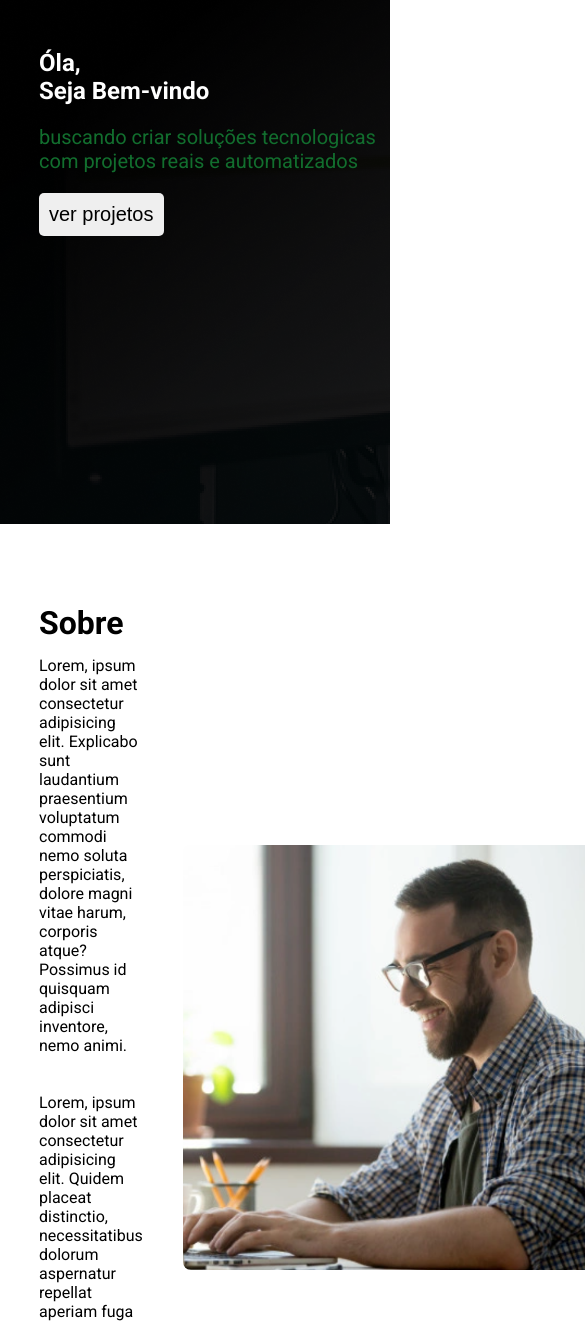
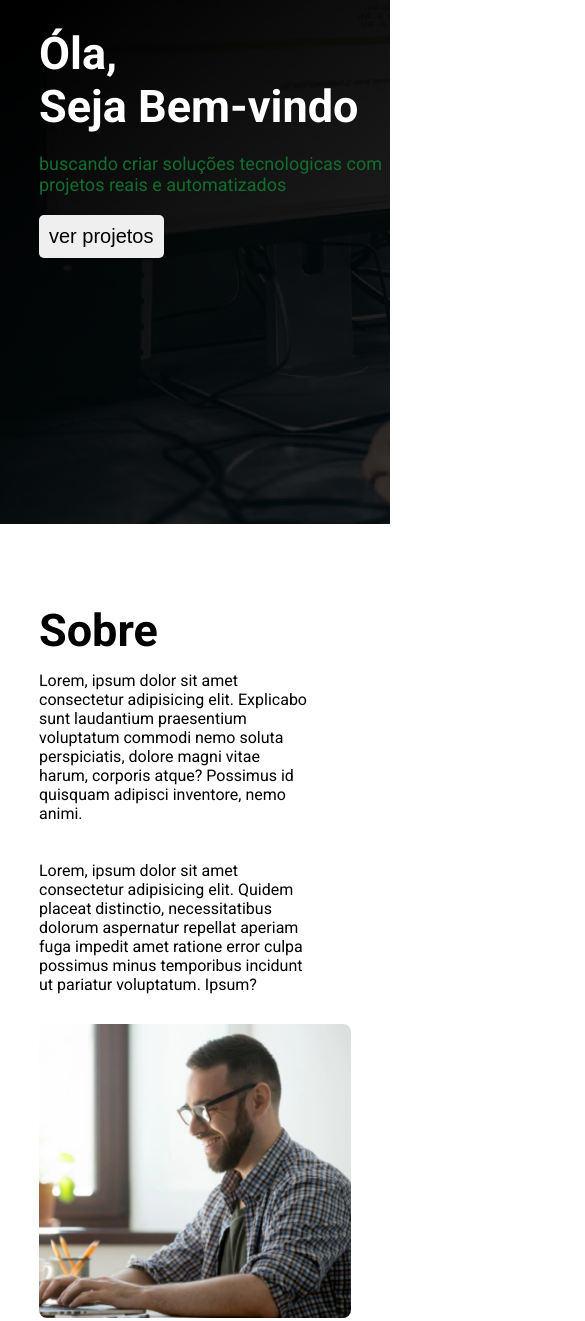
Before and after one commit to lucasaraujods/portifolio, a plain HTML site: page index.html in a window 390 px wide. Shown: the part 320-1641 px from the top of the page, 585 px wide, since content can reach past the window. Drawn offline with Linux system fonts and the light colour scheme.

Commit message:
responsividade nos components

```diff
--- a/index.html
+++ b/index.html
@@ -27,7 +27,7 @@
     <section id="home" class="main">
         <h1>Óla,<br>Seja Bem-vindo</h1>
         <p>buscando criar soluções tecnologicas com projetos reais e automatizados</p>
-        <a href="#">
+        <a href="#projetos">
             <button class="butao">
                 ver projetos
             </button>
--- a/style.css
+++ b/style.css
@@ -169,3 +169,55 @@ footer h2{
 footer p{
     margin-left: 9px;
 }
+/*responsividade*/
+/*depois da largura, ou seja, se passar de 1050 px, ela ja vai se atualizar com a resposividade, assim quando ele estiver menor que 1050 ele aplica o estilo de css abaixo*/
+@media (max-width: 1050px){
+    .main h1{
+        font-size: 45px;
+    }
+    .main p{
+        font-size: 18px;
+    }
+    .main{
+        background-size: cover;
+    }
+
+    /*sobre*/
+    .about{
+        flex-direction: column;
+        padding-top: 80px;
+        padding-left: 0;
+        padding-right: 0;
+        padding-bottom: 0;
+    }
+    .about div{
+        max-width: 80%;
+    }
+    .about div h2{
+        font-size: 45px;
+    }
+    .about img{
+        width: 80%;
+        margin-top: 30px;
+    }
+    /*fim sobre */
+
+    /*inicios projetos*/
+    .projects img{
+        width: 27.5%;
+    }
+    /*fim projeto*/
+
+    /*inicio footer*/
+    footer{
+        flex-direction: column;
+    }
+    footer p{
+        margin: 0;
+    }
+    footer h3{
+        font-size: 24px;
+        margin-bottom: 8px;
+    }
+    /*fim footer*/
+}
```
